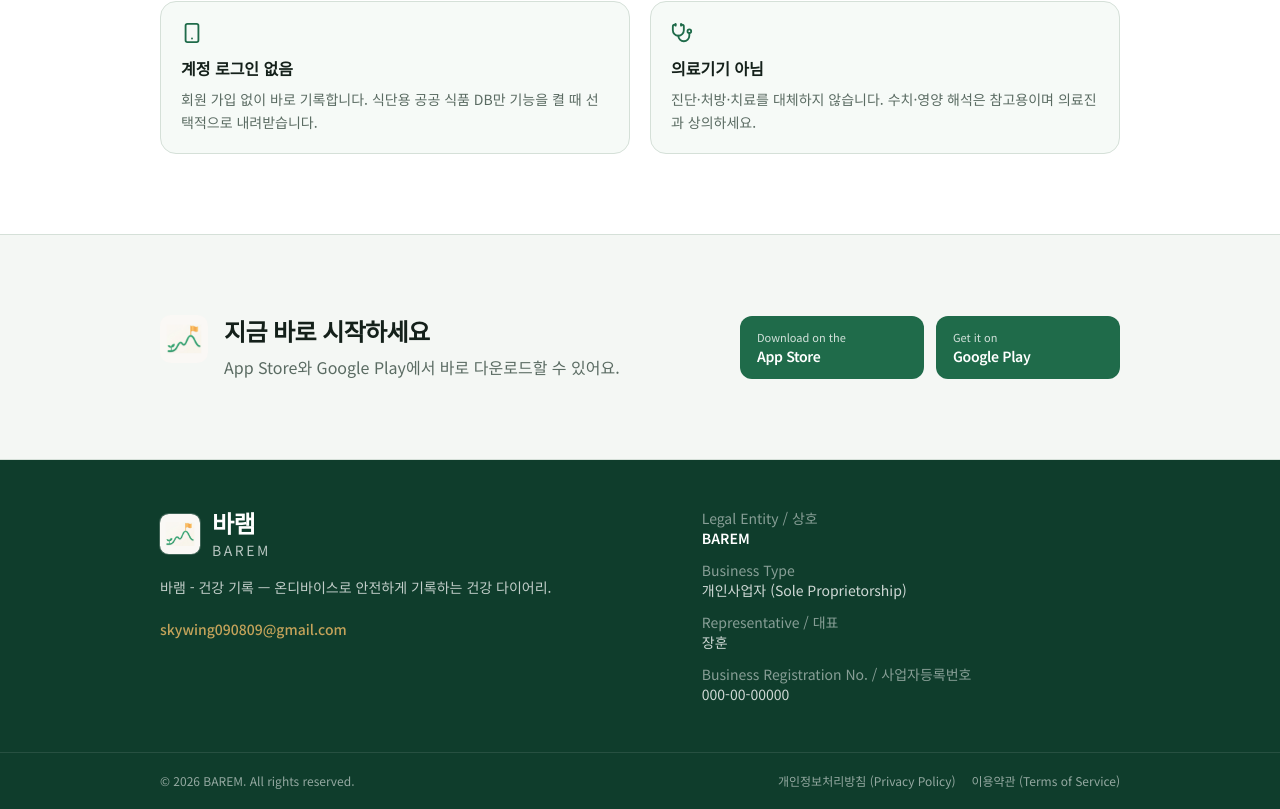
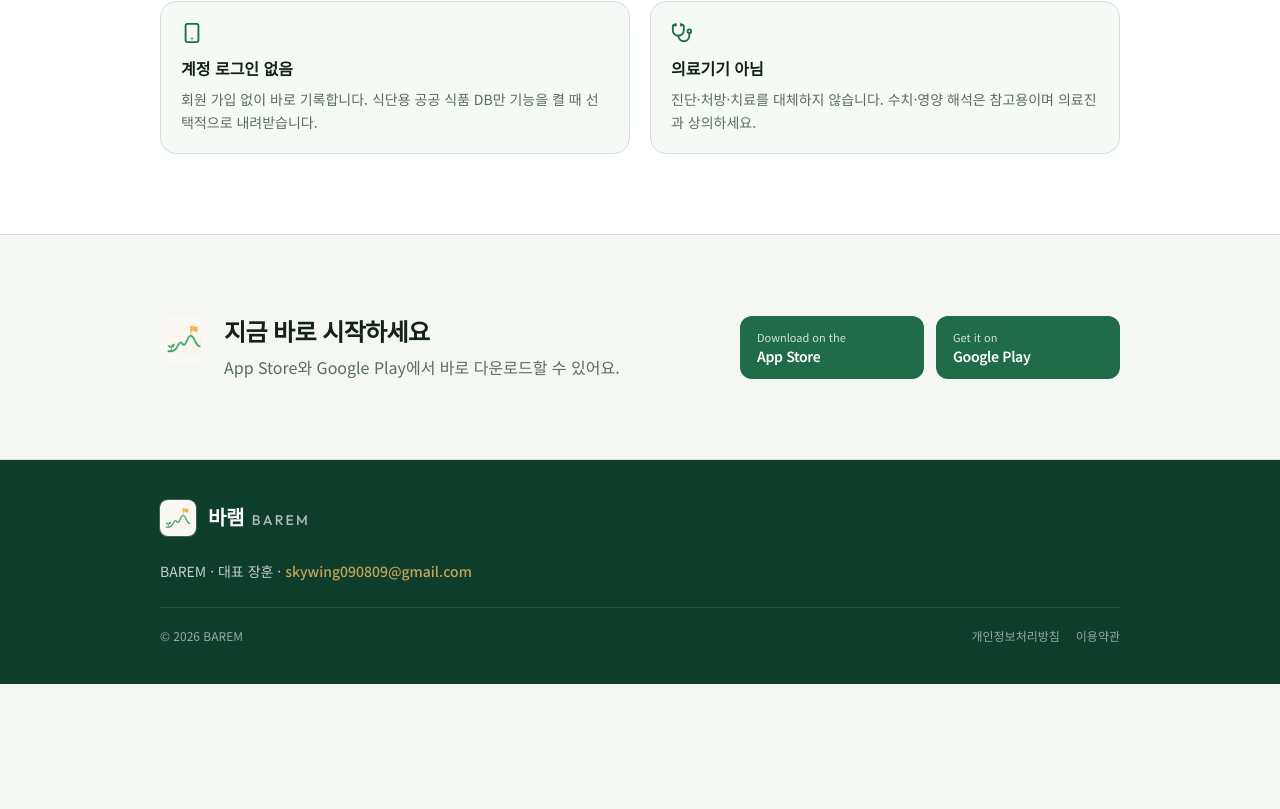
Before and after one commit to Hoon-Chang/barem-site, a Next.js app: page / in a window 1280 px wide. Shown: the part 5890-6699 px from the top of the page. After the commit the page ends 6574 px from the top, so only its background shows below. Built offline with nearby package versions, Linux system fonts and the light colour scheme.

Commit message:
Simplify site footer to a compact company line and redeploy.

```diff
--- a/src/components/site-footer.tsx
+++ b/src/components/site-footer.tsx
@@ -4,79 +4,52 @@
 
 export function SiteFooter() {
   const { brand, business, contact } = siteConfig;
+  const reg =
+    business.registrationNumber &&
+    !business.registrationNumber.startsWith("000-")
+      ? business.registrationNumber
+      : null;
 
   return (
     <footer id="contact" className="border-t border-line bg-green-deep text-white">
-      <div className="mx-auto grid max-w-5xl gap-10 px-5 py-12 sm:px-8 md:grid-cols-[1.2fr_1fr]">
-        <div>
-          <div className="inline-flex items-center gap-3">
+      <div className="mx-auto flex max-w-5xl flex-col gap-6 px-5 py-10 sm:px-8">
+        <div className="flex flex-wrap items-center gap-3">
           <SiteImage
             src="/brand/barem_icon.png"
             alt=""
-              width={40}
-              height={40}
+            width={36}
+            height={36}
             className="rounded-[22%] ring-1 ring-white/20"
           />
-            <div>
-              <p className="font-[family-name:var(--font-display)] text-2xl font-semibold tracking-tight">
+          <p className="font-[family-name:var(--font-display)] text-xl font-semibold tracking-tight">
             {brand.shortNameKo}
-              </p>
-              <p className="text-sm tracking-[0.18em] text-white/70">
+            <span className="ml-2 text-sm font-medium tracking-[0.16em] text-white/65">
               {brand.legalNameEn}
+            </span>
           </p>
         </div>
-          </div>
-          <p className="mt-4 max-w-md text-sm leading-relaxed text-white/75">
-            {brand.appNameKo} — 온디바이스로 안전하게 기록하는 건강 다이어리.
-          </p>
+
+        <p className="text-sm leading-relaxed text-white/75">
+          {brand.legalNameEn}
+          {business.representative ? ` · 대표 ${business.representative}` : ""}
+          {reg ? ` · ${reg}` : ""}
+          {" · "}
           <a
             href={`mailto:${contact.email}`}
-            className="mt-5 inline-block text-sm font-medium text-accent underline-offset-4 hover:underline"
+            className="font-medium text-accent underline-offset-4 hover:underline"
           >
             {contact.email}
           </a>
-        </div>
+        </p>
 
-        <div className="space-y-3 text-sm text-white/80">
-          <p>
-            <span className="text-white/50">Legal Entity / 상호</span>
-            <br />
-            <span className="font-semibold text-white">{brand.legalNameEn}</span>
-          </p>
-          <p>
-            <span className="text-white/50">Business Type</span>
-            <br />
-            {business.typeKo} ({business.typeEn})
-          </p>
-          <p>
-            <span className="text-white/50">Representative / 대표</span>
-            <br />
-            {business.representative}
-          </p>
-          <p>
-            <span className="text-white/50">Business Registration No. / 사업자등록번호</span>
-            <br />
-            {business.registrationNumber}
-          </p>
-          {business.address ? (
-            <p>
-              <span className="text-white/50">Address</span>
-              <br />
-              {business.address}
-            </p>
-          ) : null}
-        </div>
-      </div>
-
-      <div className="border-t border-white/10">
-        <div className="mx-auto flex max-w-5xl flex-col gap-3 px-5 py-5 text-xs text-white/55 sm:flex-row sm:items-center sm:justify-between sm:px-8">
-          <p>© 2026 {brand.legalNameEn}. All rights reserved.</p>
+        <div className="flex flex-col gap-3 border-t border-white/10 pt-5 text-xs text-white/55 sm:flex-row sm:items-center sm:justify-between">
+          <p>© 2026 {brand.legalNameEn}</p>
           <div className="flex flex-wrap gap-4">
             <Link href="/privacy/" className="hover:text-white">
-              개인정보처리방침 (Privacy Policy)
+              개인정보처리방침
             </Link>
             <Link href="/terms/" className="hover:text-white">
-              이용약관 (Terms of Service)
+              이용약관
             </Link>
           </div>
         </div>
```
Also changed, not shown: 9 other files (tests, documents, lock files or other folders). Lines whose indentation alone changed are shown as unchanged.
